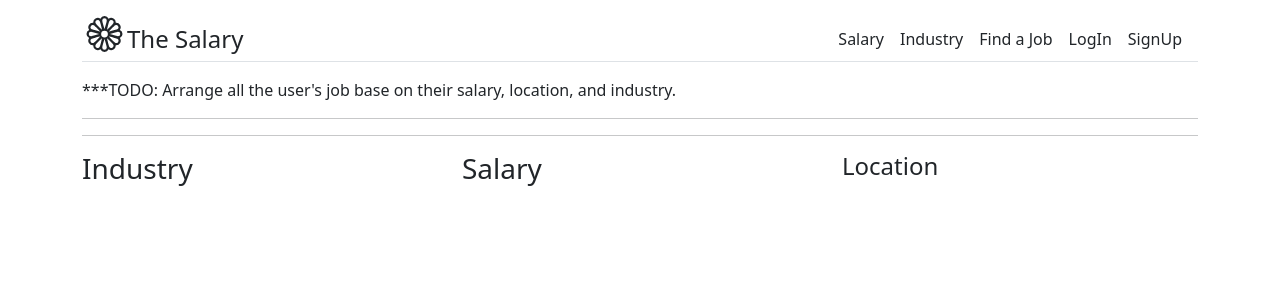
After one commit to vlad10100/theSalary, a Django app: page /salary/salary-page/ in a window 1280 px wide. The commit adds this page. Shown: the top 300 px of the page. Run offline with Django 4.2, Linux system fonts and the light colour scheme.

Commit message:
new base

```diff
--- a/account/forms.py
+++ b/account/forms.py
@@ -25,7 +25,7 @@ class CustomUserCreationForm(forms.Form, UserCreationForm):
             'email': forms.TextInput(attrs={'class': 'form-control', 'placeholder': 'email@email.com'}),
             'first_name': forms.TextInput(attrs={'class': 'form-control', 'placeholder': 'First Name'}),
             'last_name': forms.TextInput(attrs={'class': 'form-control', 'placeholder': 'Last Name'}),
-            'birthday': forms.DateInput(attrs={'class': 'form-control', 'placeholder': 'Birthday', 'type':'date'}),
+            'birthday': forms.TextInput(attrs={'class': 'form-control', 'placeholder': 'Birthday', 'type':'date'}),
             'password1': forms.PasswordInput(attrs={'class': 'form-control', 'placeholder': 'Password'}),
             'password2': forms.PasswordInput(attrs={'class': 'form-control', 'placeholder': 'Re-enter password'})
         }
--- a/salary/urls.py
+++ b/salary/urls.py
@@ -1,17 +1,12 @@
 from django.urls import path
 
-# from .views import (LoginLandingPageView, HomePageView, CreateSalaryBlog,
-#                 UpdateSalaryBlog, DeleteSalaryBlog, SalaryBlogDetail)
 
-from .views import HomePageView
+from .views import HomePageView, SalaryPostDetail, SalaryPage
 
 app_name = 'salary'
 
 urlpatterns = [
-    # path('', LoginLandingPageView.as_view(), name='landing_page'),
     path('home/', HomePageView.as_view(), name='home_page'),
-    # path('create/', CreateSalaryBlog.as_view(), name='create_salary_blog'),
-    # path('update/<int:pk>/', UpdateSalaryBlog.as_view(), name='update_salary_blog'),
-    # path('delete/<int:pk>/', DeleteSalaryBlog.as_view(), name='delete_salary_blog'),
-    # path('detail/<int:pk>/', SalaryBlogDetail.as_view(), name='salary_blog_detail'),
+    path('salary-post/<int:pk>/', SalaryPostDetail.as_view(), name='salary_post_detail'),
+    path('salary-page/', SalaryPage.as_view(), name='salary_page')
 ]
--- a/salary/views.py
+++ b/salary/views.py
@@ -19,6 +19,33 @@ class HomePageView(ListView):                                           # retrie
     template_name = 'home.html'
     context_object_name = 'list'
     queryset = UserProfile.objects.all()
+
+class SalaryPostDetail(DetailView):
+    template_name = 'salary_blog/salary_post_detail.html'
+    context_object_name = 'post'
+    queryset = UserProfile.objects.all()
+
+class SalaryPage(ListView):
+    template_name = 'salary_blog/salary_page.html'
+    queryset = UserProfile.objects.all()
+
+
+
+
+
+
+
+
+
+
+
+
+
+
+
+
+
+
 
 
 
--- a/templates/base.html
+++ b/templates/base.html
@@ -33,11 +33,11 @@
                 </a>
 
                 <nav class="d-inline-flex mt-2 mt-md-0 ms-md-auto">
-                    <a class="me-3 py-2 text-dark text-decoration-none" href="">Salary</a>
+                    <a class="me-3 py-2 text-dark text-decoration-none" href="{% url 'salary:salary_page' %}">Salary</a>
                     <a class="me-3 py-2 text-dark text-decoration-none" href="">Industry</a>
                     <a class="me-3 py-2 text-dark text-decoration-none" href="#">Find a Job</a>
                     {% if user.is_authenticated %}
-                        <a class="me-3 py-2 text-dark text-decoration-none" href="{% url 'account:userprofile_detail' %}"><strong>{{user.username}} {{user.id}}</strong></a>
+                        <a class="me-3 py-2 text-dark text-decoration-none" href="{% url 'account:userprofile_detail' %}"><strong>{{user.username}}</strong></a>
                         <a class="me-3 py-2 text-dark text-decoration-none" href="{% url 'logout_view' %}">LogOut</a>
                     {% else %}
                         <a class="me-3 py-2 text-dark text-decoration-none" href="{% url 'account:user_login' %}">LogIn</a>
--- a/templates/home.html
+++ b/templates/home.html
@@ -36,8 +36,9 @@
     {% for item in list %}
       <div class="container">
         <hr>
-        <a class="h4" href="{% url 'account:userprofile_detail'%}">{{item.user.username}}</a>
-        <h5>{{item.position}} || {{item.salary}}  || {{item.yoe}} || {{item.location}}</h5>
+        <a href="{% url 'salary:salary_post_detail' item.id %}" class="text-decoration-none text-dark"><h6>@{{item.user.username}}</h6></a>
+        <h6>{{item.position}} || Php {{item.salary}}/month|| {{item.yoe}}-YoE || {{item.location}}</h6>
+        <h6>{{item.tool_1}} || {{item.tool_2}} || {{item.tool_3}}</h6>
         <hr>
       </div>
     {% endfor %}
--- a/templates/profile/create_profile.html
+++ b/templates/profile/create_profile.html
@@ -5,7 +5,7 @@
 
 {% block content %}
 
-<div class="container" style="width: 500px;">
+<div class="container mx-auto" style="width: 500px;">
     <form method="POST">
         {% csrf_token %}
         <div class="container">
@@ -47,7 +47,7 @@
 
         <div class="form-floating mb-3 text-center">
             {{ form.salary }}
-            <label for="id_username">Salary</label>
+            <label for="id_username">Monthly Salary</label>
         </div>
 
 
--- a/templates/profile/detail_profile.html
+++ b/templates/profile/detail_profile.html
@@ -6,7 +6,7 @@
 {% block content %}
 
 
-<div class="container">
+<div class="container mx-auto0" style="padding-right: 10%; padding-left: 10%;">
     <div class="row g-0 border rounded overflow-hidden flex-md-row mb-4 shadow-sm h-md-250 position-relative">
         <div class="col-auto d-none d-lg-block">
             <svg class="bd-placeholder-img" width="200" height="250" xmlns="http://www.w3.org/2000/svg" role="img"
@@ -18,7 +18,7 @@
         </div>
         <div class="col p-4 d-flex flex-column position-static">
             <h3 class="mb-0">@{{user.username}}</h3>
-            <strong class="d-inline-block mb-2 text-primary">{{user.email}} || $ {{user.userprofile.salary}}</strong>
+            <strong class="d-inline-block mb-2 text-primary">{{user.email}} || Php {{user.userprofile.salary}} / month</strong>
             <hr>
             <div class="mb-1 text-muted"></div>
             <p class="card-text mb-auto">Position: {{user.userprofile.position}}</p>
--- a/templates/profile/update_profile.html
+++ b/templates/profile/update_profile.html
@@ -6,7 +6,7 @@
 {% block content %}
 
 
-<div class="container" style="width: 500px;">
+<div class="container mx-auto" style="padding-left: 20%; padding-right: 20%;">
     <form method="POST">
         {% csrf_token %}
         <div class="container">
--- /dev/null
+++ b/templates/salary_blog/salary_page.html
@@ -0,0 +1,23 @@
+{% extends 'base.html' %}
+
+{% block title %}{% endblock %}
+
+{% block content %}
+<div class="container">
+    <p>***TODO: Arrange all the user's job base on their salary, location, and industry.</p>
+    <hr>
+    <hr>
+
+    <div class="row">
+        <div class="col-4">
+            <h3>Industry</h3>
+        </div>
+        <div class="col-4">
+            <h3>Salary</h3>
+        </div>
+        <div class="col-4">
+            <h4>Location</h4>
+        </div>
+    </div>
+</div>
+{% endblock %}
--- a/templates/signup.html
+++ b/templates/signup.html
@@ -9,8 +9,10 @@
 
   <form method="POST">
     {% csrf_token %}
-
-
+    <div class="container">
+      <h3>TheSalary | SignUp</h3>
+      <hr>
+    </div>
     <div class="form-floating mb-3 text-center">
       {{ form.username }}
       <label for="id_username">Username</label>
```
Also changed, not shown: templates/salary_blog/create_post.html (deleted, +0 -14 lines), templates/salary_blog/delete_post.html (deleted, +0 -17 lines), templates/salary_blog/post_detail.html (deleted, +0 -16 lines), templates/salary_blog/salary_post_detail.html (added, +19 -0 lines), templates/salary_blog/update_post.html (deleted, +0 -15 lines), db.sqlite3.
